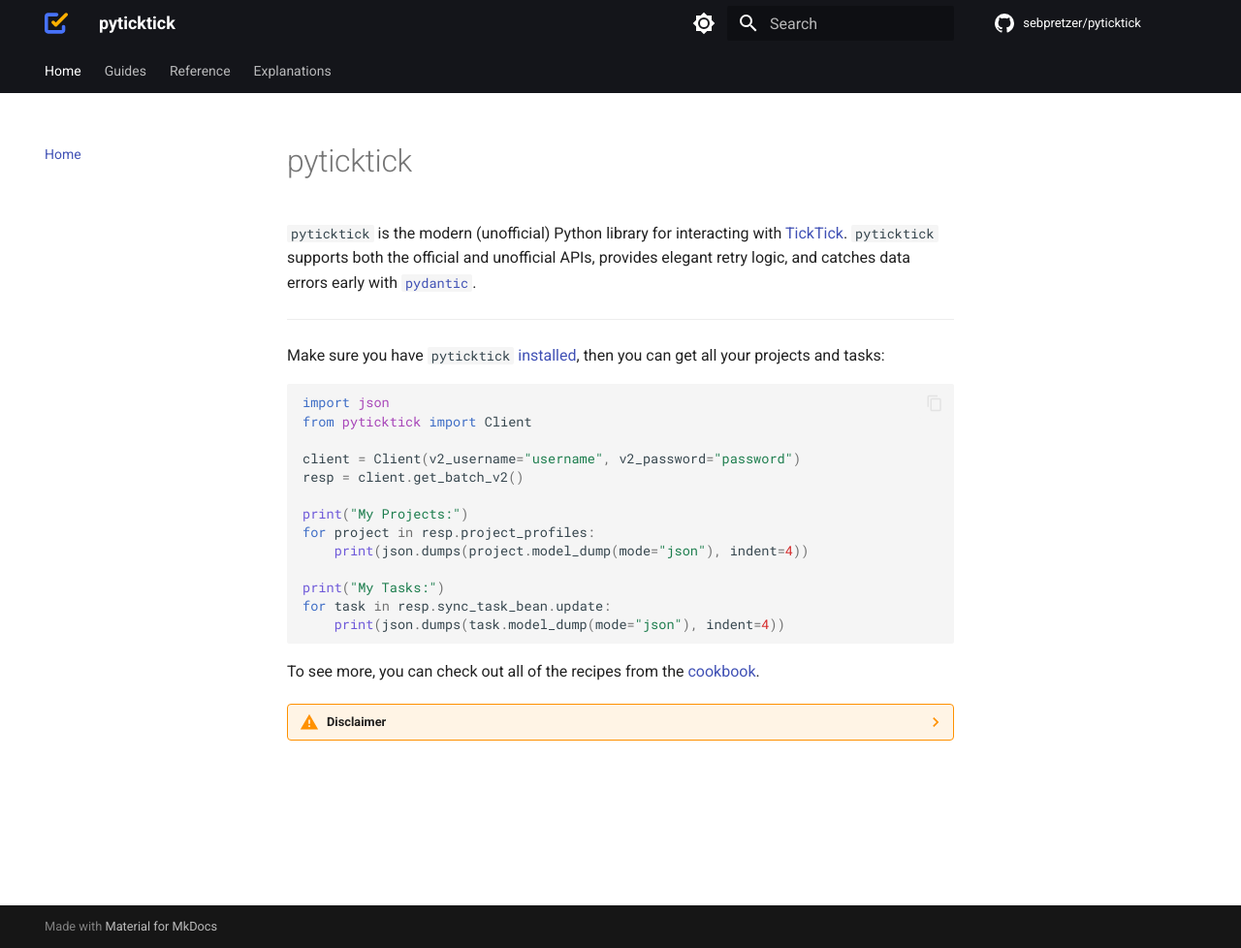
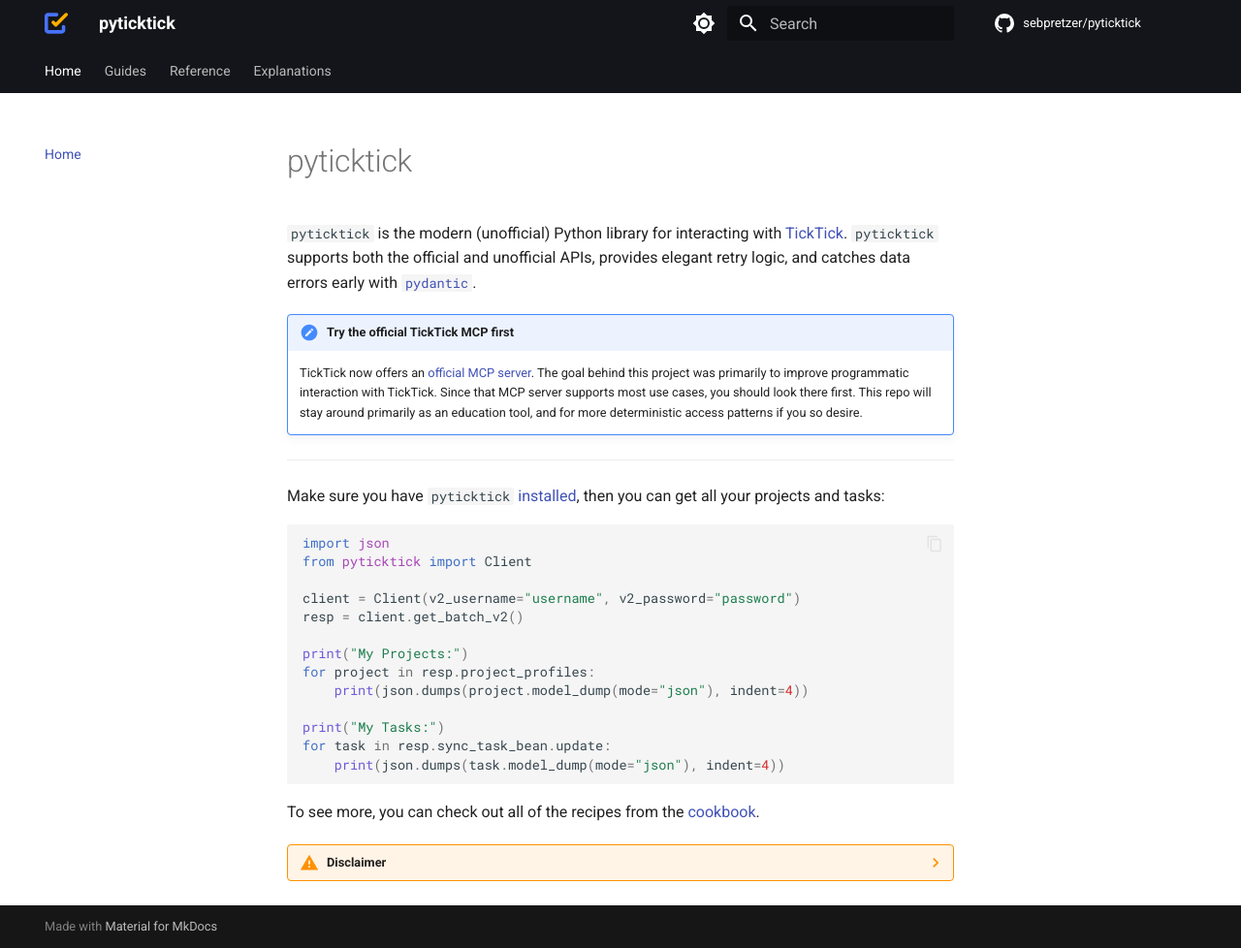
Before and after one commit to sebpretzer/pyticktick, an MkDocs documentation site: the page built from docs/index.md, in a window 1280 px wide and 978 px high. Shown: the whole window at 97% size. Built offline with MkDocs 1.6.1 and Material for MkDocs 9.7.7, drawn with Linux system fonts in a browser that asks for light colours; comment, search, counter and statistics services are not loaded.

Commit message:
Point readers to the official TickTick MCP first (#358)
Co-authored-by: Claude Sonnet 5.5 <noreply@anthropic.com>

```diff
--- a/docs/index.md
+++ b/docs/index.md
@@ -1,6 +1,10 @@
 # pyticktick
 
 `pyticktick` is the modern (unofficial) Python library for interacting with [TickTick](https://ticktick.com/home). `pyticktick` supports both the official and unofficial APIs, provides elegant retry logic, and catches data errors early with [`pydantic`](https://docs.pydantic.dev/latest/).
+
+!!! note "Try the official TickTick MCP first"
+
+    TickTick now offers an [official MCP server](https://help.ticktick.com/articles/7438129581631995904). The goal behind this project was primarily to improve programmatic interaction with TickTick. Since that MCP server supports most use cases, you should look there first. This repo will stay around primarily as an education tool, and for more deterministic access patterns if you so desire.
 
 ______________________________________________________________________
 
```
Also changed, not shown: README.md (+3 -0 lines).
